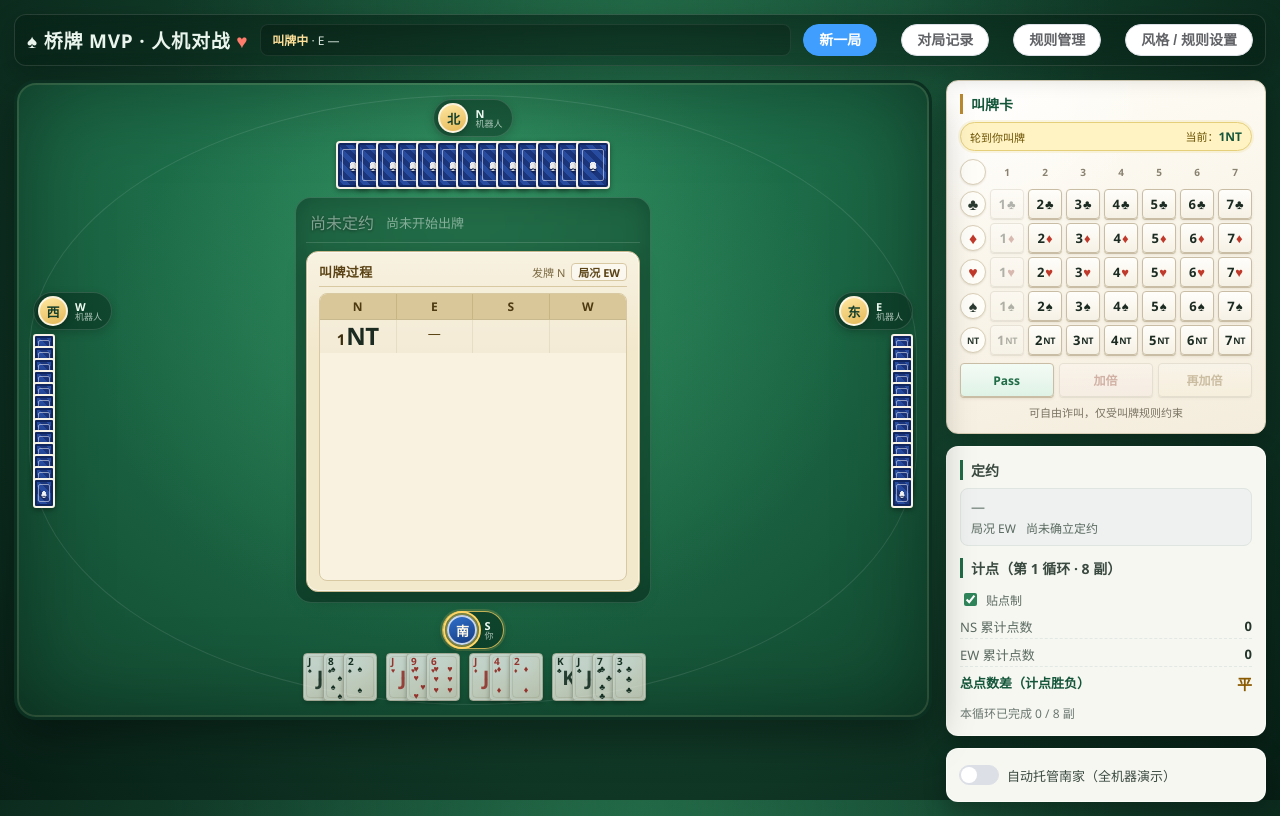
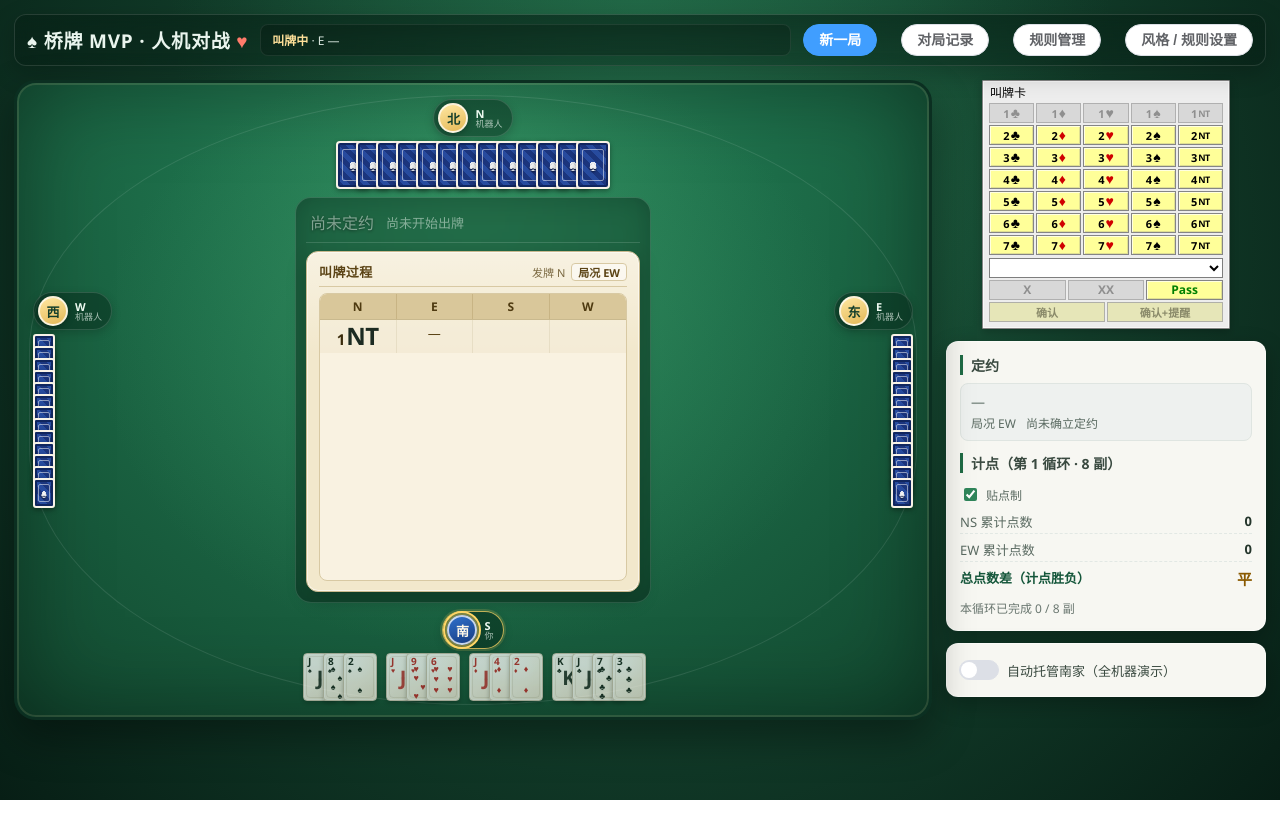
Before and after one commit to joylix/bridge, a Vue app: page / in a window 1280 px wide. Built offline with nearby package versions, Linux system fonts and the light colour scheme.

Commit message:
Match bidding card layout to reference

```diff
--- a/src/components/BiddingBox.vue
+++ b/src/components/BiddingBox.vue
@@ -1,6 +1,7 @@
 <script setup lang="ts">
 import { computed, ref, watch } from 'vue';
-import { useGameStore } from '../store/game';
+import { ElMessage } from 'element-plus';
+import { describeCall, useGameStore } from '../store/game';
 import { isCallLegal } from '../core/bidding/validator';
 import type { BidCall, BidSuit } from '../models/gameState';
 import BidHistory from './BidHistory.vue';
@@ -22,12 +23,10 @@ const isHumanTurn = computed(
   () => isBidding.value && store.controlledSeats().includes(store.currentBidder),
 );
 
-/** 当前最高叫品（用于叫牌卡顶部提示） */
-const currentBidLabel = computed(() => {
-  const bid = store.currentBid;
-  if (!bid) return '尚无叫品';
-  return `${bid.level}${SUIT_SYMBOL[bid.suit]}`;
-});
+/** 叫牌卡当前选中的叫品；点击“确认”后才真正提交 */
+const selectedCall = ref<BidCall | null>(null);
+/** “确认+提醒”可附带的提醒说明 */
+const alertText = ref('');
 
 /** 本局点数文案（结算后展示；启用贴点时附上调整量） */
 const dealPointsLabel = computed(() => {
@@ -67,83 +66,137 @@ watch(
   },
 );
 
+/** 回合或阶段变化后清空选择，避免把旧叫品带到下一手 */
+watch(
+  [() => store.currentBidder, () => store.phase, () => store.isAiThinking],
+  () => {
+    selectedCall.value = null;
+  },
+);
+
 /** 是否应禁用某按钮：AI 思考中 / 非人类回合 / 叫品不合法 */
 function isDisabled(call: BidCall): boolean {
   if (store.isAiThinking || !isHumanTurn.value) return true;
   return !isCallLegal(store.biddingHistory, store.currentBid, store.currentBidder, call);
 }
 
-function makeBid(level: number, suit: BidSuit): void {
-  void store.humanBid({ type: 'bid', level, suit });
+function sameCall(a: BidCall, b: BidCall): boolean {
+  if (a.type !== b.type) return false;
+  if (a.type === 'bid' && b.type === 'bid') return a.level === b.level && a.suit === b.suit;
+  return true;
 }
 
-function makeSimple(type: 'pass' | 'double' | 'redouble'): void {
-  void store.humanBid({ type });
+function isSelected(call: BidCall): boolean {
+  return selectedCall.value !== null && sameCall(selectedCall.value, call);
+}
+
+function selectBid(level: number, suit: BidSuit): void {
+  selectedCall.value = { type: 'bid', level, suit };
+}
+
+function selectSimple(type: 'pass' | 'double' | 'redouble'): void {
+  selectedCall.value = { type };
+}
+
+const confirmDisabled = computed(() => {
+  const call = selectedCall.value;
+  if (!call) return true;
+  return isDisabled(call);
+});
+
+function confirmBid(withAlert = false): void {
+  const call = selectedCall.value;
+  if (!call || isDisabled(call)) return;
+
+  if (withAlert) {
+    const detail = alertText.value ? `${describeCall(call)}（${alertText.value}）` : describeCall(call);
+    ElMessage({ message: `已提醒：${detail}`, type: 'info', duration: 1600 });
+  }
+
+  selectedCall.value = null;
+  void store.humanBid(call);
 }
 </script>
 
 <template>
-  <div class="panel bidding-box">
+  <div class="panel bidding-box" :class="{ 'bidding-card': isBidding }">
+    <template v-if="isBidding">
+      <div class="box-title">叫牌卡</div>
+
+      <div class="bid-grid">
+        <div v-for="level in LEVELS" :key="level" class="level-row">
+          <button
+            v-for="suit in SUITS"
+            :key="suit"
+            type="button"
+            class="bid-btn"
+            :class="{
+              red: RED_SUITS.has(suit),
+              nt: suit === 'NT',
+              selected: isSelected({ type: 'bid', level, suit }),
+            }"
+            :data-level="level"
+            :data-suit="suit"
+            :disabled="isDisabled({ type: 'bid', level, suit })"
+            @click="selectBid(level, suit)"
+          >
+            <span class="bid-level">{{ level }}</span>
+            <span class="bid-suit" :class="{ red: RED_SUITS.has(suit), nt: suit === 'NT' }">
+              {{ SUIT_SYMBOL[suit] }}
+            </span>
+          </button>
+        </div>
+      </div>
+
+      <select v-model="alertText" class="bid-combo" :disabled="!isHumanTurn" aria-label="提醒内容（可选）">
+        <option value=""></option>
+        <option value="约定叫">约定叫</option>
+        <option value="问叫">问叫</option>
+        <option value="转移叫">转移叫</option>
+        <option value="阻击叫">阻击叫</option>
+      </select>
+
+      <div class="special-row">
+        <button
+          type="button"
+          class="special-btn x"
+          :class="{ selected: isSelected({ type: 'double' }) }"
+          :disabled="isDisabled({ type: 'double' })"
+          @click="selectSimple('double')"
+        >X</button>
+        <button
+          type="button"
+          class="special-btn xx"
+          :class="{ selected: isSelected({ type: 'redouble' }) }"
+          :disabled="isDisabled({ type: 'redouble' })"
+          @click="selectSimple('redouble')"
+        >XX</button>
+        <button
+          type="button"
+          class="special-btn pass"
+          :class="{ selected: isSelected({ type: 'pass' }) }"
+          :disabled="isDisabled({ type: 'pass' })"
+          @click="selectSimple('pass')"
+        >Pass</button>
+      </div>
+
+      <div class="confirm-row">
+        <button type="button" class="confirm-btn" :disabled="confirmDisabled" @click="confirmBid(false)">
+          确认
+        </button>
+        <button type="button" class="confirm-btn" :disabled="confirmDisabled" @click="confirmBid(true)">
+          确认+提醒
+        </button>
+      </div>
+    </template>
+
+    <template v-else>
       <h3>
-      {{ isBidding ? '叫牌卡' : '本局信息' }}
+        本局信息
         <span v-if="store.isAiThinking" class="thinking">AI 思考中…</span>
       </h3>
 
-    <template v-if="isBidding">
-      <div class="bid-status" :class="{ yours: isHumanTurn }">
-        <span class="status-seat">{{ isHumanTurn ? '轮到你叫牌' : `等待 ${store.currentBidder} 家叫牌` }}</span>
-        <span class="status-bid">当前：<strong>{{ currentBidLabel }}</strong></span>
-      </div>
-
-      <div class="box" :class="{ 'no-events': store.isAiThinking || !isHumanTurn }">
-        <div class="grid">
-          <div class="row head">
-            <span class="row-head" />
-            <span v-for="level in LEVELS" :key="level" class="col-head">{{ level }}</span>
-          </div>
-          <div v-for="suit in SUITS" :key="suit" class="row">
-            <span class="row-head" :class="{ red: RED_SUITS.has(suit), nt: suit === 'NT' }">{{ SUIT_SYMBOL[suit] }}</span>
-            <button
-              v-for="level in LEVELS"
-              :key="level"
-              type="button"
-              class="bid-btn"
-              :class="{ red: RED_SUITS.has(suit), nt: suit === 'NT' }"
-              :data-suit="SUIT_SYMBOL[suit]"
-              :disabled="isDisabled({ type: 'bid', level, suit })"
-              @click="makeBid(level, suit)"
-            >{{ level }}</button>
-          </div>
-        </div>
-
-        <div class="special">
-          <button
-            type="button"
-            class="bid-btn pass"
-            :disabled="isDisabled({ type: 'pass' })"
-            @click="makeSimple('pass')"
-          >Pass</button>
-          <button
-            type="button"
-            class="bid-btn dbl"
-            :disabled="isDisabled({ type: 'double' })"
-            @click="makeSimple('double')"
-          >加倍</button>
-          <button
-            type="button"
-            class="bid-btn rdbl"
-            :disabled="isDisabled({ type: 'redouble' })"
-            @click="makeSimple('redouble')"
-          >再加倍</button>
-        </div>
-
-        <p class="hint">
-          {{ isHumanTurn ? '可自由诈叫，仅受叫牌规则约束' : '机器人正在思考…' }}
-        </p>
-      </div>
-    </template>
-
-    <template v-else-if="showBidHistory">
+      <template v-if="showBidHistory">
         <BidHistory class="side-bid-history" />
 
         <div v-if="store.phase === 'scoring'" class="flow-notice">
@@ -174,6 +227,7 @@ function makeSimple(type: 'pass' | 'double' | 'redouble'): void {
       </template>
 
       <div v-else class="muted">尚未开始</div>
+    </template>
 
     <DealResultDialog v-model="resultVisible" />
   </div>
@@ -196,153 +250,190 @@ function makeSimple(type: 'pass' | 'double' | 'redouble'): void {
   color: #c0392b;
   font-weight: 400;
 }
-.bid-status {
-  display: flex;
-  align-items: center;
-  justify-content: space-between;
-  gap: 8px;
-  padding: 5px 9px;
-  margin-bottom: 8px;
-  border-radius: 999px;
-  background: #e8f1ea;
-  border: 1px solid #d3e3d7;
-  font-size: 11px;
-  color: #4d5d53;
+
+/* —— 叫牌卡：按 image/叫牌卡.png 的紧凑样式 —— */
+.bidding-card {
+  width: 100%;
+  max-width: 248px;
+  margin: 0 auto;
+  padding: 5px 6px 6px;
+  border-radius: 1px;
+  border: 1px solid #858585;
+  background: #ededed;
+  box-shadow:
+    inset 0 0 0 1px #f8f8f8,
+    0 3px 8px rgba(0, 0, 0, 0.22);
+  color: #000;
 }
-.bid-status.yours {
-  background: #fff3c4;
-  border-color: #e6cf7a;
-  color: #6b5200;
-  box-shadow: 0 0 0 2px rgba(230, 207, 122, 0.2);
+.box-title {
+  margin: 0 0 4px 1px;
+  font-size: 12px;
+  font-weight: 400;
+  line-height: 1.1;
+  color: #000;
 }
-.status-bid strong {
-  color: #14563a;
-  font-size: 12px;
-}
-.box.no-events {
-  pointer-events: none;
-  opacity: 0.62;
-}
-.grid {
+.bid-grid {
   display: flex;
   flex-direction: column;
-  gap: 4px;
+  gap: 2px;
 }
-.row {
+.level-row {
   display: grid;
-  grid-template-columns: 26px repeat(7, 1fr);
-  gap: 4px;
-  align-items: center;
-}
-.row-head {
-  width: 26px;
-  height: 26px;
-  display: inline-flex;
-  align-items: center;
-  justify-content: center;
-  border-radius: 50%;
-  background: #fffdf7;
-  border: 1px solid #d8cfb8;
-  box-shadow: 0 1px 2px rgba(90, 70, 30, 0.12);
-  font-size: 16px;
-  line-height: 1;
-  font-weight: 800;
-  text-align: center;
-  color: #2b3a31;
-}
-.row-head.red {
-  color: #c0392b;
-}
-.row-head.nt {
-  font-size: 9px;
-  letter-spacing: -0.3px;
-}
-.col-head {
-  font-size: 10px;
-  font-weight: 700;
-  text-align: center;
-  color: #8a8270;
-}
-.special {
-  display: grid;
-  grid-template-columns: repeat(3, 1fr);
-  gap: 5px;
-  margin-top: 8px;
+  grid-template-columns: repeat(5, minmax(0, 1fr));
+  gap: 2px;
 }
 .bid-btn {
-  position: relative;
   display: inline-flex;
   align-items: center;
   justify-content: center;
   gap: 1px;
-  min-height: 30px;
-  padding: 2px 0;
-  border: 1px solid #c9bea5;
-  border-radius: 4px;
-  background: linear-gradient(180deg, #fffefb, #f6f1e5);
-  box-shadow: 0 1px 0 #c9bea5, 0 2px 3px rgba(90, 70, 30, 0.1);
+  height: 20px;
+  min-width: 0;
+  padding: 0 2px;
+  border: 1px solid #858585;
+  border-radius: 0;
+  background: #ffff99;
+  box-shadow:
+    inset 1px 1px 0 rgba(255, 255, 255, 0.7),
+    inset -1px -1px 0 rgba(120, 120, 120, 0.24);
+  color: #000;
   font-family: inherit;
-  font-size: 13px;
+  font-size: 11px;
+  font-weight: 700;
+  line-height: 1;
+  cursor: pointer;
+}
+.bid-btn:hover:not(:disabled) {
+  background: #ffffc4;
+}
+.bid-btn.selected {
+  background: #fff36b;
+  box-shadow:
+    inset 0 0 0 2px #111,
+    inset 1px 1px 0 rgba(255, 255, 255, 0.7);
+}
+.bid-btn:disabled {
+  border-color: #b0b0b0;
+  background: #d8d8d8;
+  box-shadow: none;
+  color: #8f8f8f;
+  cursor: not-allowed;
+}
+.bid-level {
+  font-size: 11px;
+  line-height: 1;
+}
+.bid-suit {
+  font-size: 14px;
   font-weight: 800;
-  color: #1c2b22;
-  cursor: pointer;
-  transition: transform 0.1s ease, box-shadow 0.1s ease, border-color 0.1s ease;
+  line-height: 1;
 }
-.bid-btn::after {
-  content: attr(data-suit);
-  font-size: 13px;
-  line-height: 1;
-  font-weight: 800;
+.bid-suit.red {
+  color: #d00000;
 }
-.bid-btn.red {
-  color: #1c2b22;
-}
-.bid-btn.red::after {
-  color: #c0392b;
-}
-.bid-btn.nt::after {
+.bid-suit.nt {
   font-size: 9px;
   letter-spacing: -0.4px;
 }
-.bid-btn:not(:disabled):hover {
-  transform: translateY(-1px);
-  border-color: #b98a2e;
-  box-shadow: 0 3px 6px rgba(90, 70, 30, 0.22);
+.bid-btn:disabled .bid-level,
+.bid-btn:disabled .bid-suit {
+  color: #8f8f8f;
 }
-.bid-btn:disabled {
-  opacity: 0.34;
+.bid-combo {
+  width: 100%;
+  height: 20px;
+  margin: 3px 0 2px;
+  padding: 0 2px;
+  border: 1px solid #7e7e7e;
+  border-radius: 0;
+  background: #fff;
+  color: #000;
+  font-family: inherit;
+  font-size: 10px;
+}
+.bid-combo:disabled {
+  color: #8f8f8f;
+  background: #f2f2f2;
+}
+.special-row {
+  display: grid;
+  grid-template-columns: repeat(3, minmax(0, 1fr));
+  gap: 2px;
+}
+.special-btn {
+  height: 20px;
+  min-width: 0;
+  padding: 0;
+  border: 1px solid #858585;
+  border-radius: 0;
+  background: #ffff99;
+  box-shadow:
+    inset 1px 1px 0 rgba(255, 255, 255, 0.7),
+    inset -1px -1px 0 rgba(120, 120, 120, 0.24);
+  color: #000;
+  font-family: inherit;
+  font-size: 12px;
+  font-weight: 800;
+  line-height: 1;
+  cursor: pointer;
+}
+.special-btn.x {
+  color: #d00000;
+}
+.special-btn.pass {
+  color: #008000;
+}
+.special-btn:hover:not(:disabled) {
+  background: #ffffc4;
+}
+.special-btn.selected {
+  background: #fff36b;
+  box-shadow:
+    inset 0 0 0 2px #111,
+    inset 1px 1px 0 rgba(255, 255, 255, 0.7);
+}
+.special-btn:disabled {
+  border-color: #b0b0b0;
+  background: #d8d8d8;
+  box-shadow: none;
+  color: #8f8f8f;
   cursor: not-allowed;
-  filter: grayscale(0.4);
 }
-.bid-btn.pass {
-  background: linear-gradient(180deg, #f4fbf6, #dff2e6);
-  color: #1f6b45;
-  font-size: 12px;
+.confirm-row {
+  display: grid;
+  grid-template-columns: 1fr 1fr;
+  gap: 2px;
+  margin-top: 2px;
 }
-.bid-btn.dbl {
-  background: linear-gradient(180deg, #fff6f5, #fde3df);
-  color: #b52b1f;
-  font-size: 12px;
+.confirm-btn {
+  height: 20px;
+  min-width: 0;
+  padding: 0;
+  border: 1px solid #858585;
+  border-radius: 0;
+  background: #ffff99;
+  box-shadow:
+    inset 1px 1px 0 rgba(255, 255, 255, 0.7),
+    inset -1px -1px 0 rgba(120, 120, 120, 0.24);
+  color: #000;
+  font-family: inherit;
+  font-size: 11px;
+  font-weight: 700;
+  line-height: 1;
+  cursor: pointer;
 }
-.bid-btn.rdbl {
-  background: linear-gradient(180deg, #fffaf0, #ffefc8);
-  color: #8a5a00;
-  font-size: 12px;
+.confirm-btn:hover:not(:disabled) {
+  background: #ffffc4;
 }
-.bid-btn.pass::after,
-.bid-btn.dbl::after,
-.bid-btn.rdbl::after {
-  content: '';
+.confirm-btn:disabled {
+  border-color: #b0b0a8;
+  background: #e6e6b8;
+  box-shadow: none;
+  color: #8a8a6a;
+  cursor: not-allowed;
 }
-.special .bid-btn {
-  min-height: 34px;
-}
-.hint {
-  font-size: 11px;
-  color: #7a7363;
-  margin: 7px 0 0;
-  text-align: center;
-}
+
+/* —— 打牌/结算阶段保留原来的信息面板样式 —— */
 .side-bid-history {
   margin-bottom: 8px;
 }
```
Also changed, not shown: 1 other file (tests, documents, lock files or other folders). Lines whose indentation alone changed are shown as unchanged.
